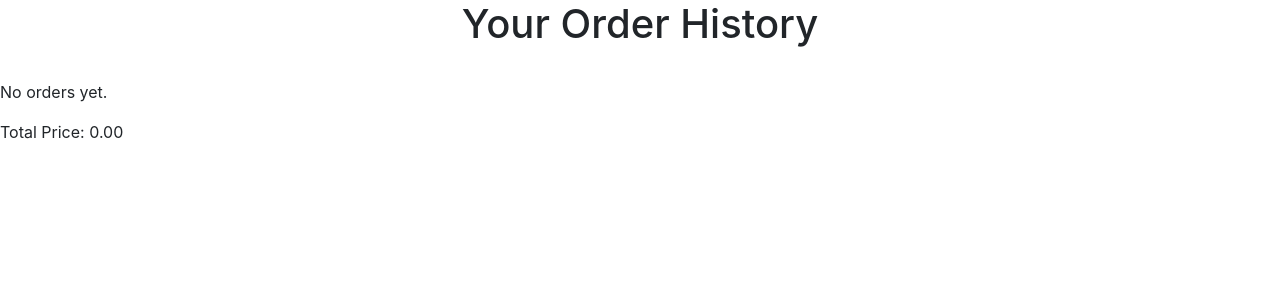
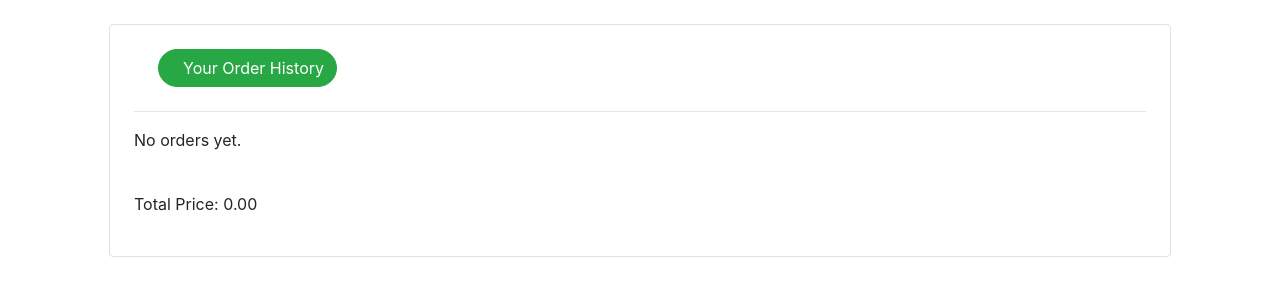
Before and after one commit to Bangaruu24/bangaru, a Django app: page /myorders/ in a window 1280 px wide. Shown: the part 56-356 px from the top of the page. Run offline with Django 3.2, Linux system fonts and the light colour scheme; some libraries are stand-ins or nearby versions.

Commit message:
Update myorders.html

```diff
--- a/grocery/dairy/templates/myorders.html
+++ b/grocery/dairy/templates/myorders.html
@@ -43,12 +43,19 @@
         </div>
     </nav>
 
-    <h1 style='text-align:center'>Your Order History</h1><br>
 
-        <div id="orders-list"></div>
-        <p>Total Price: <span id="total-price">0.00</span></p>
+<div class='container'>
+    <div class="border rounded p-4 m-4">
 
-        <script>
+        <h1 class="display-6 pl-4 ml-4 btn btn-success rounded-pill" >Your Order History</h1>
+    <hr>
+
+    <div id="orders-list"></div>
+    <br>
+    <p>Total Price: <span id="total-price">0.00</span></p>
+    </hr>
+
+  <script>
     // Retrieve orders from local storage
     let orders = [];
     try {
@@ -97,12 +104,13 @@
 
         // Display total price
         totalPriceSpan.textContent = totalPrice.toFixed(2);
-    }
-</script>
+       }
+   </script>
 
 
 
 
-
+    </div>
+</div>
 </body>
 </html>
```
